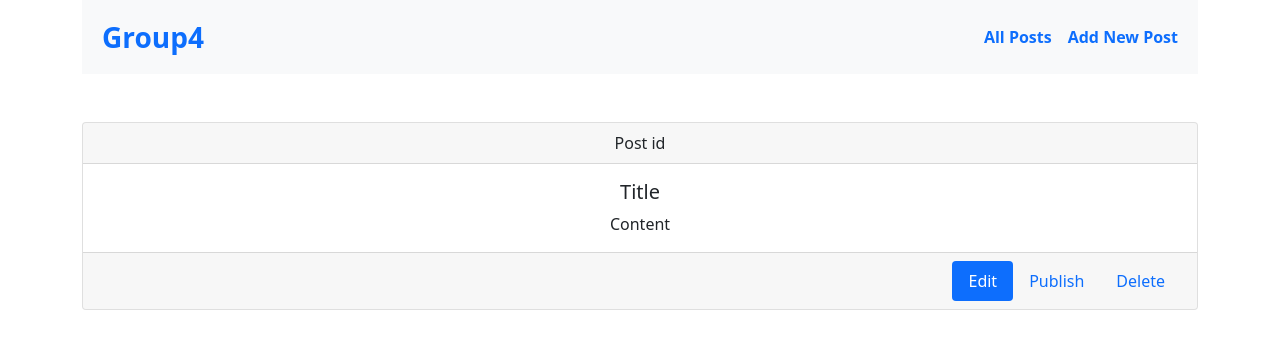
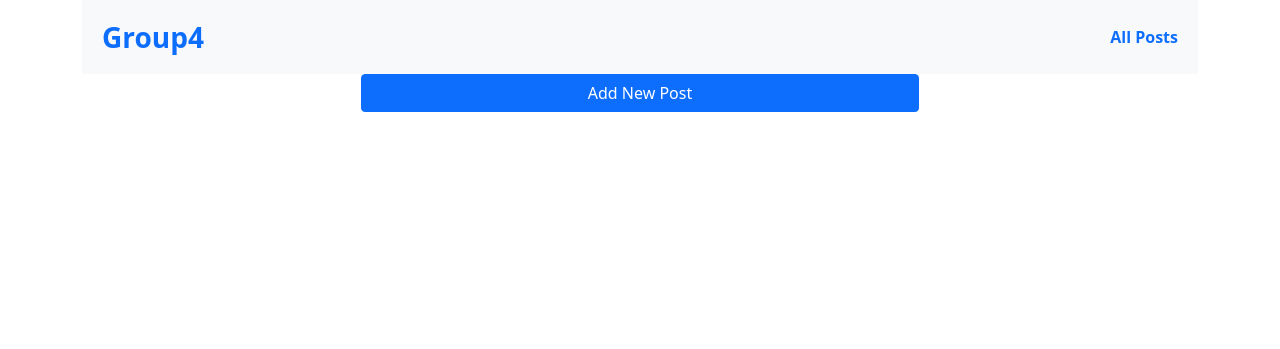
Before and after one commit to teknasyon-bootcamp/homework4-grup-4, a PHP site: page /homework4-grup-4/manage.php in a window 1280 px wide. Shown: the top 349 px of the page. Run offline with PHP 8.4, Linux system fonts and the light colour scheme; data that the repository does not hold is empty.

Commit message:
index.php functionalities completed

```diff
--- a/manage.php
+++ b/manage.php
@@ -1,7 +1,9 @@
 <?php
 //Veritabanında yer alan post listesi gösterilmelidir. Eğer ?post=X şeklinde bir query parametresi verildiyse ($_GET) sadece ilgili post gösterilmelidir.
 //db bağlantısı onaylandı
+    require_once "post.class.php";
 
+    $posts = new Post();
 ?>
 
 <!doctype html>
@@ -10,55 +12,28 @@
     <meta charset="utf-8">
     <meta name="viewport" content="width=device-width, initial-scale=1">
     <link href="https://cdn.jsdelivr.net/npm/bootstrap@5.1.1/dist/css/bootstrap.min.css" rel="stylesheet" integrity="sha384-F3w7mX95PdgyTmZZMECAngseQB83DfGTowi0iMjiWaeVhAn4FJkqJByhZMI3AhiU" crossorigin="anonymous">
-    <title>Posts | Group 4</title>
+    <title>Manage | Group 4</title>
   </head>
   <body>
     <div class="container text-center">
         <nav class="navbar navbar-expand-lg navbar-light bg-light">
             <div class="container-fluid">
-                <a class="navbar-brand p-2 text-primary fs-3 fw-bold" href="#">Group4</a>
+                <a class="navbar-brand p-2 text-primary fs-3 fw-bold" href="<?php echo "http://localhost/homework4-grup-4" ?>">Group4</a>
                 <button class="navbar-toggler" type="button" data-bs-toggle="collapse" data-bs-target="#navbarNav" aria-controls="navbarNav" aria-expanded="false" aria-label="Toggle navigation">
-                    <span class="navbar-toggler-icon"></span>
+                <span class="navbar-toggler-icon"></span>
                 </button>
                 <div class="collapse navbar-collapse" id="navbarNav">
                     <ul class="navbar-nav ms-auto fw-bolder">
                         <li class="nav-item">
-                            <a class="nav-link text-primary"  href="#">All Posts</a>
-                        </li>
-                        <li class="nav-item">
-                            <a class="nav-link text-primary" href="#">Add New Post</a>
+                            <a class="nav-link text-primary" href="<?php echo $_SERVER['PHP_SELF']?>">All Posts</a>
                         </li>
                     </ul>
                 </div>
             </div>
         </nav>
-        <?php
-            require_once "post.class.php";
-            $posts = new Post;
-            $posts->getPostlist();
-        ?>
 
-        <div class="card text-center mt-5">
-            <div class="card-header">
-                Post id
-            </div>
-            <div class="card-body">
-                <h5 class="card-title">Title</h5>
-                <p class="card-text">Content</p>
-            </div>
-            <div class="card-footer">
-                <ul class="nav nav-pills d-md-flex justify-content-md-end">
-                    <li class="nav-item">
-                        <a class="nav-link active" href="#">Edit</a>
-                    </li>
-                    <li class="nav-item">
-                        <a class="nav-link" href="#">Publish</a>
-                    </li>
-                    <li class="nav-item">
-                        <a class="nav-link" href="#">Delete</a>
-                    </li>
-                </ul>
-            </div>
+        <div class="d-grid gap-2 col-6 mx-auto">
+            <button class="btn btn-primary" type="button">Add New Post</button>
         </div>
     </div>
     <script src="https://cdn.jsdelivr.net/npm/bootstrap@5.1.1/dist/js/bootstrap.bundle.min.js" integrity="sha384-/bQdsTh/da6pkI1MST/rWKFNjaCP5gBSY4sEBT38Q/9RBh9AH40zEOg7Hlq2THRZ" crossorigin="anonymous"></script>
--- a/post.class.php
+++ b/post.class.php
@@ -13,32 +13,22 @@ class Post extends Db
 {
     public function getPostlist() // Get all posts
     {
-        $data = $this->connect()->query("SELECT * FROM posts");
+        $sql = "SELECT * FROM posts";
+        $data = $this->connect()->query($sql);
 
-        foreach($data->fetchAll(PDO::FETCH_ASSOC) as $post) {
-        echo "<p> {$post["post_id"]} </p>";
-        echo "<h2> {$post["title"]} </h2>";
-        echo "<p> {$post["content"]} </p>";
-        echo "<p> {$post["created_at"]} </p>";
-        }
+        return $data->fetchAll(PDO::FETCH_ASSOC);
     }
 
-    public function getparticularPost($id = null) // Get particular post
+    public function getparticularPost($post_id = null) // Get particular post
     {
-     $id = $_GET["id"]?? null;
+        $sql = "SELECT * FROM posts WHERE post_id = ?";
+        $data = $this->connect()->prepare($sql);
+        $data->execute([$post_id]);
 
-        if (!$id)
-        {
-          header("index.php git");
-        }
-
-        $particularPost = $this->connect()->prepare("SELECT * FROM posts WHERE id = id");
-        $particularPost->execute([$id]);
-
-        return $particularPost->fetchAll(PDO::FETCH_ASSOC);
+        return $data->fetchAll(PDO::FETCH_ASSOC);
     }
 
-    public function createPost($id, $name, $content, $created_at){ // Create new post
+    public function createPost($title, $content, $published_at){ // Create new post
         $error = [];
         $title = $_POST["title"]?? null;
         $content = $_POST["content"]?? null;
@@ -61,18 +51,18 @@ class Post extends Db
         }
         else // Add new post to DB
         {
-            $newPost = $this->connect()->prepare("INSERT INTO posts VALUES (title, content)");
-            $newPost->execute();
+            $sql = "INSERT INTO posts VALUES (title, content)";
+            $newPost = $this->connect()->prepare($sql);
+            $newPost->execute([$title, $title, $content, $published_at]);
 
-            header("index.php git");
         }
     }
 
-    public function updatePost($id, $name, $content) // Update post
+    public function updatePost($post_id, $title, $content) // Update post
     {
-        $id = $_GET["id"]?? null;
+        $post_id = $_GET["post_id"]?? null;
 
-        if (!$id) // Check if post id not exist
+        if (!$post_id) // Check if post post_id not exist
         {
           header("index.php git");
         }
@@ -99,31 +89,30 @@ class Post extends Db
         }
         else // Update post
         {
-            $updatePost = $this->connect()->prepare("UPDATE sections SET id = id, title = title, content = content WHERE id = id)");
+            $sql = $str = "UPDATE posts SET title = ?, content = ? WHERE post_id = ?";
+            $updatePost = $this->connect()->prepare($sql);
             $updatePost->execute([
-                $id,
-                $name,
+                $title,
                 $content,
+                $post_id,
             ]);
 
-            header("index.php git");
         }
     }
 
-    public function deletePost() // Delete post
+    public function deletePost($post_id) // Delete post
     {
-        $id = $_GET["id"]?? null;
+        $post_id = $_GET["post_id"]?? null;
 
-        if(!$id) // Check if post id not exist
+        if(!$post_id) // Check if post post_id not exist
         {
         header ("index.php git");
         }
         else
         {
-            $deletePost = $this->connect()->prepare("DELETE FROM posts WHERE id = _id");
-            $deletePost->execute();
-
-            header("index.php git");
+            $sql = "DELETE FROM posts where post_id = ?";
+            $deletePost = $this->connect()->prepare($sql);
+            $deletePost->execute([$post_id]);
         }
     }
 }
```
Also changed, not shown: index.php (+41 -28 lines).
